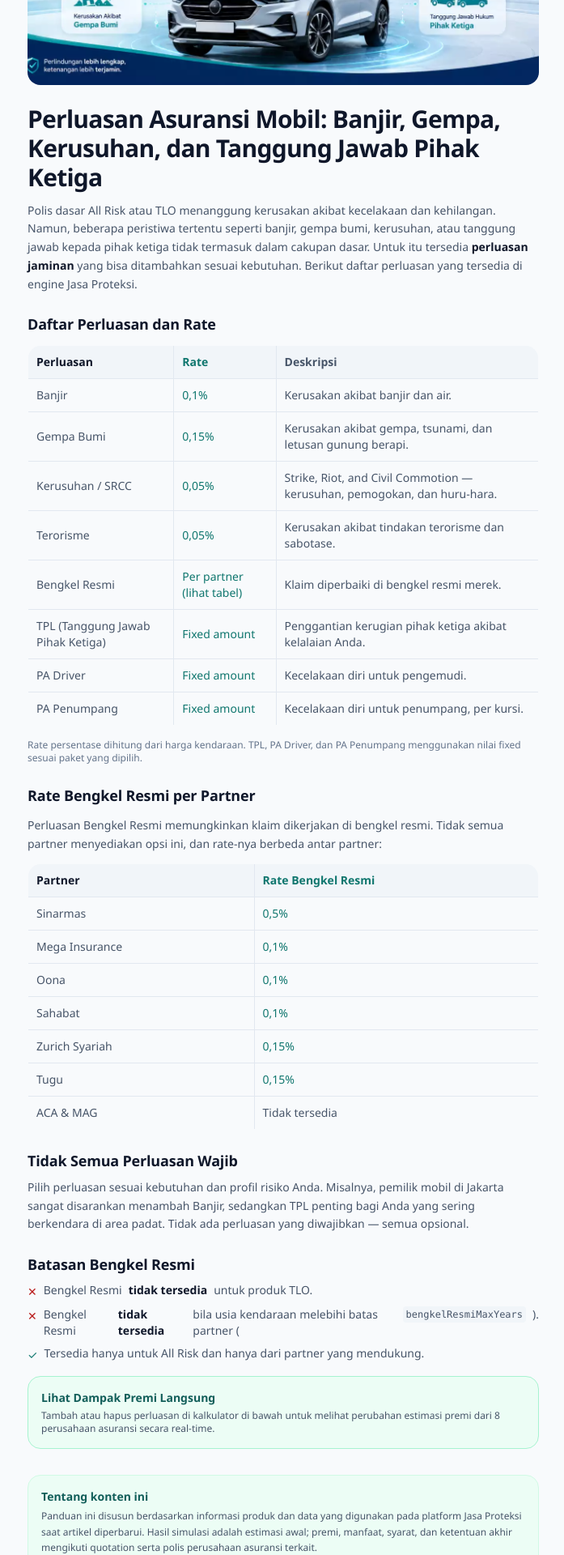
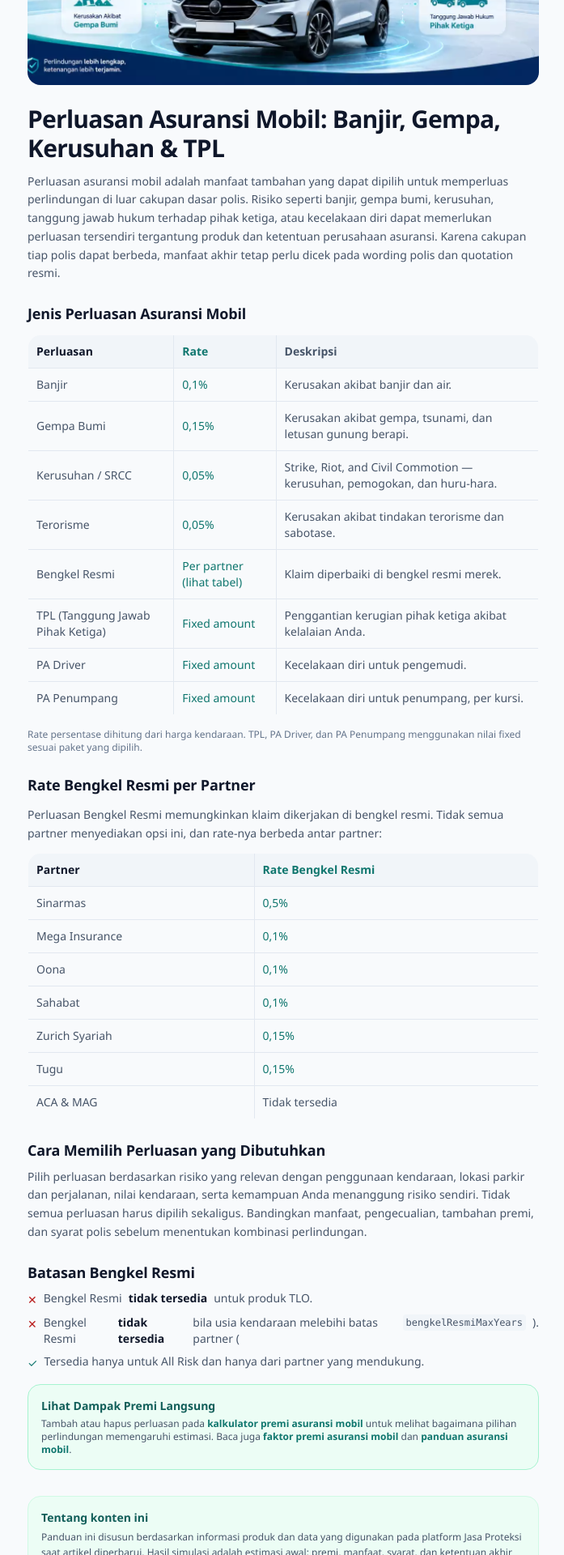
Before and after one commit to abuauf4/Jasa-proteksi, a Next.js app: page /perluasan-asuransi-mobil in a window 1280 px wide. Shown: the part 380-2300 px from the top of the page at 81% size, without its empty margins (290-987 px from the left). Built offline with nearby package versions, Linux system fonts and the light colour scheme; no server answers; the database is empty.

Commit message:
seo: focus insurance extension guide intent

```diff
--- a/src/app/perluasan-asuransi-mobil/page.tsx
+++ b/src/app/perluasan-asuransi-mobil/page.tsx
@@ -7,13 +7,13 @@ export const revalidate = 3600;
 const SITE_URL = process.env.NEXT_PUBLIC_SITE_URL || "https://jasaproteksi.com";
 
 export const metadata: Metadata = {
-  title: "Perluasan Asuransi Mobil: Banjir, Gempa, Kerusuhan, dan Tanggung Jawab Pihak Ketiga",
+  title: "Perluasan Asuransi Mobil: Banjir, Gempa & TPL",
   description:
-    "Daftar lengkap perluasan asuransi mobil beserta rate: Banjir 0,1%, Gempa 0,15%, SRCC 0,05%, Terorisme 0,05%, Bengkel Resmi per partner, TPL, PA Driver, dan PA Penumpang.",
+    "Pahami perluasan asuransi mobil untuk banjir, gempa, kerusuhan, TPL, kecelakaan diri, dan bengkel resmi serta dampaknya pada estimasi premi.",
   alternates: { canonical: `${SITE_URL}/perluasan-asuransi-mobil` },
   openGraph: {
-    title: "Perluasan Asuransi Mobil: Banjir, Gempa, Kerusuhan, dan TPL",
-    description: "Daftar perluasan, rate, dan deskripsi manfaat untuk All Risk maupun TLO.",
+    title: "Perluasan Asuransi Mobil: Banjir, Gempa & TPL",
+    description: "Panduan perluasan asuransi mobil, manfaat tambahan, pilihan perlindungan, dan dampaknya terhadap estimasi premi.",
     url: `${SITE_URL}/perluasan-asuransi-mobil`,
     type: "article",
     images: [{ url: "/perluasan-asuransi-mobil.webp", width: 1200, height: 630 }],
@@ -24,9 +24,9 @@ export default async function Page() {
   const { initialSettings, initialHero } = await getArticleSettings();
 
   const faqs = [
-    { q: "Apakah banjir wajib?", a: "Tidak wajib, namun sangat dianjurkan bagi Anda yang tinggal di daerah rawan banjir seperti Jakarta dan sekitarnya. Tanpa perluasan Banjir, kerusakan akibat air tidak akan diganti oleh polis dasar All Risk maupun TLO." },
+    { q: "Apakah perluasan banjir wajib?", a: "Tidak selalu. Kebutuhannya bergantung pada risiko penggunaan kendaraan dan ketentuan produk yang dipilih. Periksa apakah risiko banjir sudah termasuk atau perlu ditambahkan sebagai perluasan pada polis Anda." },
     { q: "Berapa biaya TPL?", a: "TPL (Tanggung Jawab Pihak Ketiga) umumnya ditawarkan dalam beberapa paket nominal fixed, misalnya Rp25 juta, Rp50 juta, hingga Rp100 juta pertanggungan. Biaya preminya mengikuti paket yang dipilih, bukan persentase dari harga kendaraan." },
-    { q: "Bisa klaim banjir tanpa perluasan?", a: "Tidak bisa. Klaim kerusakan akibat banjir memerlukan perluasan Banjir aktif di polis. Polis dasar All Risk tidak termasuk kerusakan akibat banjir, sehingga Anda akan menanggung sendiri biaya perbaikan jika tidak menambahkan perluasan ini." },
+    { q: "Apakah kerusakan banjir otomatis ditanggung?", a: "Tidak selalu. Perlindungan banjir bergantung pada cakupan polis dan perluasan yang aktif. Pastikan risiko banjir tercantum dalam manfaat polis sebelum mengandalkannya untuk klaim." },
   ];
 
   const related = [
@@ -46,17 +46,17 @@ export default async function Page() {
       relatedArticles={related}
     >
       <h1 className="text-2xl sm:text-3xl font-extrabold text-[#0F172A] tracking-tight mb-3">
-        Perluasan Asuransi Mobil: Banjir, Gempa, Kerusuhan, dan Tanggung Jawab Pihak Ketiga
+        Perluasan Asuransi Mobil: Banjir, Gempa, Kerusuhan & TPL
       </h1>
 
       <p className="text-sm text-[#475569] leading-relaxed mb-6">
-        Polis dasar All Risk atau TLO menanggung kerusakan akibat kecelakaan dan kehilangan. Namun, beberapa peristiwa
-        tertentu seperti banjir, gempa bumi, kerusuhan, atau tanggung jawab kepada pihak ketiga tidak termasuk dalam
-        cakupan dasar. Untuk itu tersedia <strong className="text-[#0F172A]">perluasan jaminan</strong> yang bisa
-        ditambahkan sesuai kebutuhan. Berikut daftar perluasan yang tersedia di engine Jasa Proteksi.
+        Perluasan asuransi mobil adalah manfaat tambahan yang dapat dipilih untuk memperluas perlindungan di luar
+        cakupan dasar polis. Risiko seperti banjir, gempa bumi, kerusuhan, tanggung jawab hukum terhadap pihak ketiga,
+        atau kecelakaan diri dapat memerlukan perluasan tersendiri tergantung produk dan ketentuan perusahaan asuransi.
+        Karena cakupan tiap polis dapat berbeda, manfaat akhir tetap perlu dicek pada wording polis dan quotation resmi.
       </p>
 
-      <h2 className="text-lg font-bold text-[#0F172A] mt-6 mb-3">Daftar Perluasan dan Rate</h2>
+      <h2 className="text-lg font-bold text-[#0F172A] mt-6 mb-3">Jenis Perluasan Asuransi Mobil</h2>
       <div className="overflow-x-auto mb-4">
         <table className="w-full text-sm border border-[#E2E8F0] rounded-xl overflow-hidden">
           <thead>
@@ -139,11 +139,11 @@ export default async function Page() {
         </table>
       </div>
 
-      <h2 className="text-lg font-bold text-[#0F172A] mt-6 mb-2">Tidak Semua Perluasan Wajib</h2>
+      <h2 className="text-lg font-bold text-[#0F172A] mt-6 mb-2">Cara Memilih Perluasan yang Dibutuhkan</h2>
       <p className="text-sm text-[#475569] leading-relaxed mb-4">
-        Pilih perluasan sesuai kebutuhan dan profil risiko Anda. Misalnya, pemilik mobil di Jakarta sangat disarankan
-        menambah Banjir, sedangkan TPL penting bagi Anda yang sering berkendara di area padat. Tidak ada perluasan
-        yang diwajibkan — semua opsional.
+        Pilih perluasan berdasarkan risiko yang relevan dengan penggunaan kendaraan, lokasi parkir dan perjalanan,
+        nilai kendaraan, serta kemampuan Anda menanggung risiko sendiri. Tidak semua perluasan harus dipilih sekaligus.
+        Bandingkan manfaat, pengecualian, tambahan premi, dan syarat polis sebelum menentukan kombinasi perlindungan.
       </p>
 
       <h2 className="text-lg font-bold text-[#0F172A] mt-6 mb-2">Batasan Bengkel Resmi</h2>
@@ -156,8 +156,18 @@ export default async function Page() {
       <div className="rounded-xl bg-[#ECFDF5] border border-[#A7F3D0] p-4 mb-4">
         <p className="text-sm font-semibold text-[#115E59] mb-1">Lihat Dampak Premi Langsung</p>
         <p className="text-xs text-[#475569]">
-          Tambah atau hapus perluasan di kalkulator di bawah untuk melihat perubahan estimasi premi dari 8 perusahaan
-          asuransi secara real-time.
+          Tambah atau hapus perluasan pada{" "}
+          <a href="/cek-premi" className="font-semibold text-[#0F766E] hover:underline">
+            kalkulator premi asuransi mobil
+          </a>{" "}
+          untuk melihat bagaimana pilihan perlindungan memengaruhi estimasi. Baca juga{" "}
+          <a href="/faktor-premi-asuransi-mobil" className="font-semibold text-[#0F766E] hover:underline">
+            faktor premi asuransi mobil
+          </a>{" "}
+          dan{" "}
+          <a href="/asuransi-mobil" className="font-semibold text-[#0F766E] hover:underline">
+            panduan asuransi mobil
+          </a>.
         </p>
       </div>
     </ArticleShell>
```
